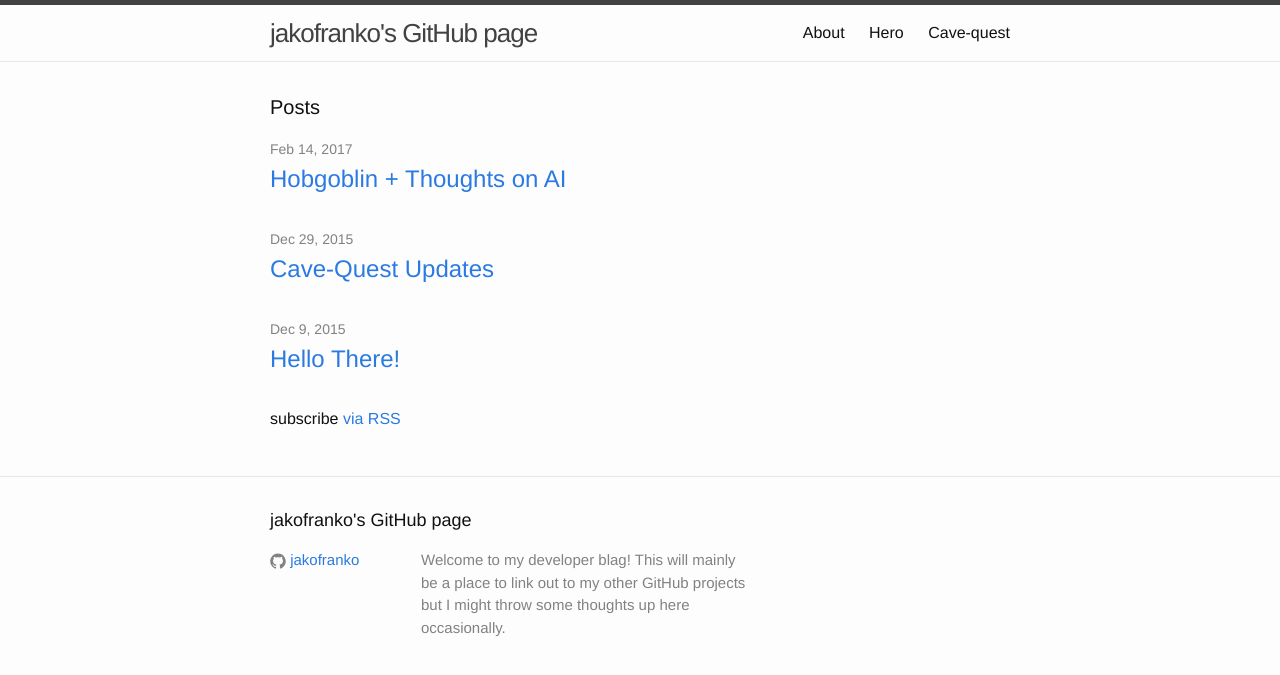
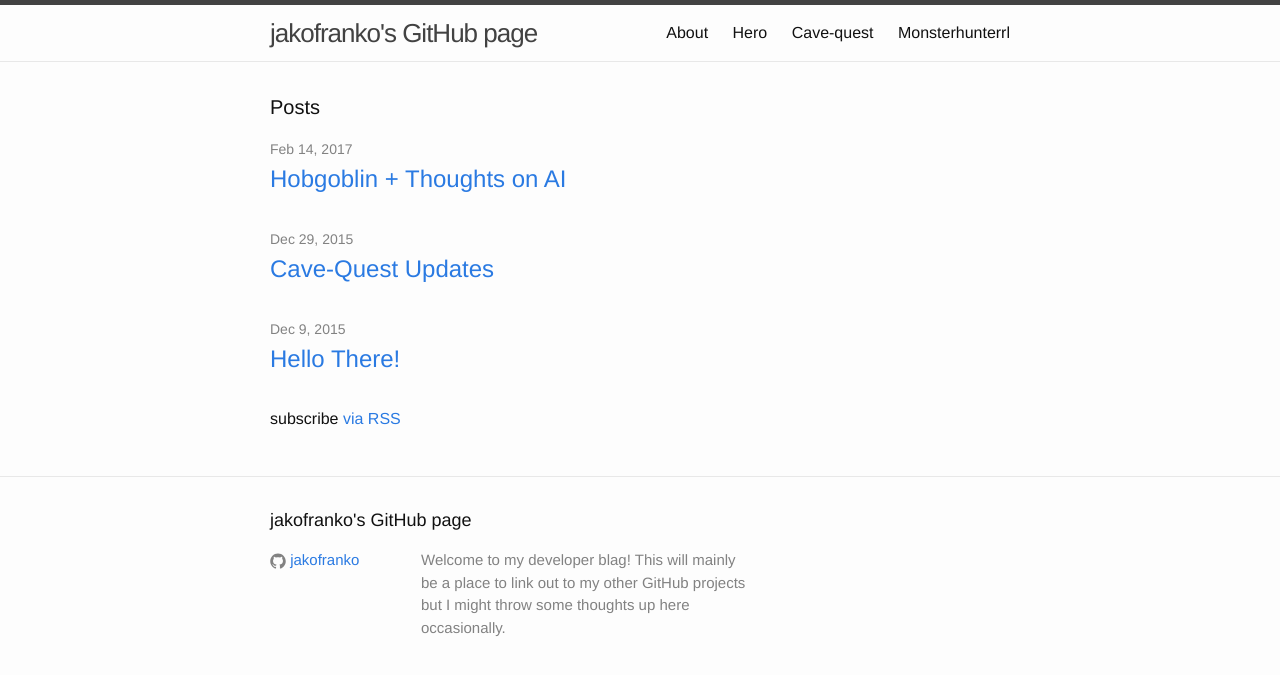
Before and after one commit to jakofranko/jakofranko.github.io, a Jekyll site: the page built from index.html, in a window 1280 px wide. Shown: the top 675 px of the page. Built offline with Jekyll 4.4.1, drawn with Linux system fonts in a browser that asks for light colours.

Commit message:
Added monster hunter to projects

```diff
--- a/_config.yml
+++ b/_config.yml
@@ -18,4 +18,4 @@ github_username: jakofranko
 markdown: kramdown
 
 # GitHub Projects
-projects: ['hero', 'cave-quest']
+projects: ['hero', 'cave-quest', 'MonsterHunterRL']
```
